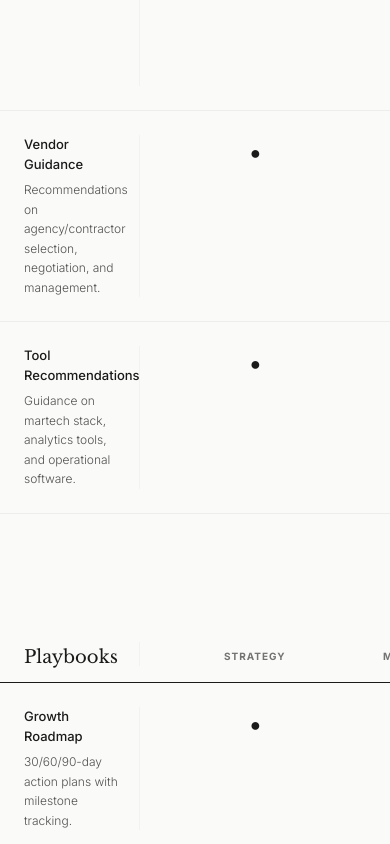
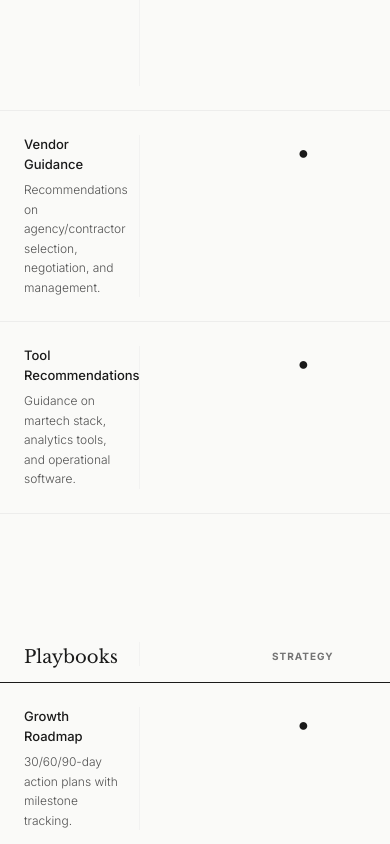
Before and after one commit to sullivan-street-projects/sullivan-street-website, a React (Vite) app: page / in a window 390 px wide. Shown: the part 5800-6644 px from the top of the page. Built offline with nearby package versions, Linux system fonts and the light colour scheme.

Commit message:
feat(services): implement single-tier wide columns for mobile snapping
- Set tier columns to fill remaining screen width on mobile
- Ensure only one tier is visible at a time for definitive snapping
- Maintain fluid desktop grid for large screens
- Fix visual bleed for strategy/management overlap

```diff
--- a/src/sections/Services.jsx
+++ b/src/sections/Services.jsx
@@ -48,9 +48,9 @@ const Services = () => {
 
               {/* Scrollable Table for this Category */}              <div className="overflow-x-auto -mx-6 lg:mx-0 lg:px-0 pb-4 pt-4 snap-x snap-mandatory scroll-smooth">                <div className="min-w-[650px] lg:min-w-full lg:w-full">                  {/* Section Column Header - Static Top, Sticky Left */}                  <div className="flex border-b border-[#1a1a1a] pb-4 mb-0 pt-4">                     <div className="w-[140px] pl-6 lg:pl-0 flex-none sticky left-0 z-20 bg-[#FAFAF8] md:w-[40%] lg:w-[40%] lg:static lg:bg-transparent pr-4 border-r border-[#e5e5e5]/40 md:border-none flex items-end">                       <FocusText>                         <h4 className="font-serif text-lg md:text-xl text-[#1a1a1a] leading-none">{section.category}</h4>                       </FocusText>                     </div>
                                                                {/* Flattened Tier Columns for Snapping */}
-                                          <div className="flex-1 min-w-[100px] snap-start flex justify-center items-end"><FocusText><span className="font-sans text-[10px] md:text-xs uppercase tracking-widest font-bold text-[#737373]">Advisory</span></FocusText></div>
-                                          <div className="flex-1 min-w-[100px] snap-start flex justify-center items-end"><FocusText><span className="font-sans text-[10px] md:text-xs uppercase tracking-widest font-bold text-[#737373]">Strategy</span></FocusText></div>
-                                          <div className="flex-1 min-w-[100px] snap-start flex justify-center items-end"><FocusText><span className="font-sans text-[10px] md:text-xs uppercase tracking-widest font-bold text-[#737373]">Management</span></FocusText></div>
+                                                               <div className="flex-none w-[calc(100vw-140px-48px)] md:w-auto md:flex-1 snap-start flex justify-center items-end"><FocusText><span className="font-sans text-[10px] md:text-xs uppercase tracking-widest font-bold text-[#737373]">Advisory</span></FocusText></div>
+                                                               <div className="flex-none w-[calc(100vw-140px-48px)] md:w-auto md:flex-1 snap-start flex justify-center items-end"><FocusText><span className="font-sans text-[10px] md:text-xs uppercase tracking-widest font-bold text-[#737373]">Strategy</span></FocusText></div>
+                                                               <div className="flex-none w-[calc(100vw-140px-48px)] md:w-auto md:flex-1 snap-start flex justify-center items-end"><FocusText><span className="font-sans text-[10px] md:text-xs uppercase tracking-widest font-bold text-[#737373]">Management</span></FocusText></div>
                                                             </div>
 
                                                             <div className="space-y-0">
@@ -65,13 +65,13 @@ const Services = () => {
                                                                   </div>
 
                                                                   {/* Flattened Tier Cells for Snapping */}
-                                             <div className="flex-1 min-w-[100px] snap-start flex justify-center pt-1 font-sans text-[13px] text-[#737373]">
+                                                                  <div className="flex-none w-[calc(100vw-140px-48px)] md:w-auto md:flex-1 snap-start flex justify-center pt-1 font-sans text-[13px] text-[#737373]">
                                                                     <FocusText>{renderCell(feature.advisory)}</FocusText>
                                                                   </div>
-                                             <div className="flex-1 min-w-[100px] snap-start flex justify-center pt-1 font-sans text-[13px] text-[#737373]">
+                                                                  <div className="flex-none w-[calc(100vw-140px-48px)] md:w-auto md:flex-1 snap-start flex justify-center pt-1 font-sans text-[13px] text-[#737373]">
                                                                     <FocusText>{renderCell(feature.strategy)}</FocusText>
                                                                   </div>
-                                             <div className="flex-1 min-w-[100px] snap-start flex justify-center pt-1 font-sans text-[13px] text-[#737373]">
+                                                                  <div className="flex-none w-[calc(100vw-140px-48px)] md:w-auto md:flex-1 snap-start flex justify-center pt-1 font-sans text-[13px] text-[#737373]">
                                                                     <FocusText>{renderCell(feature.management)}</FocusText>
                                                                   </div>
                                                                 </div>
```
Lines whose indentation alone changed are shown as unchanged.
